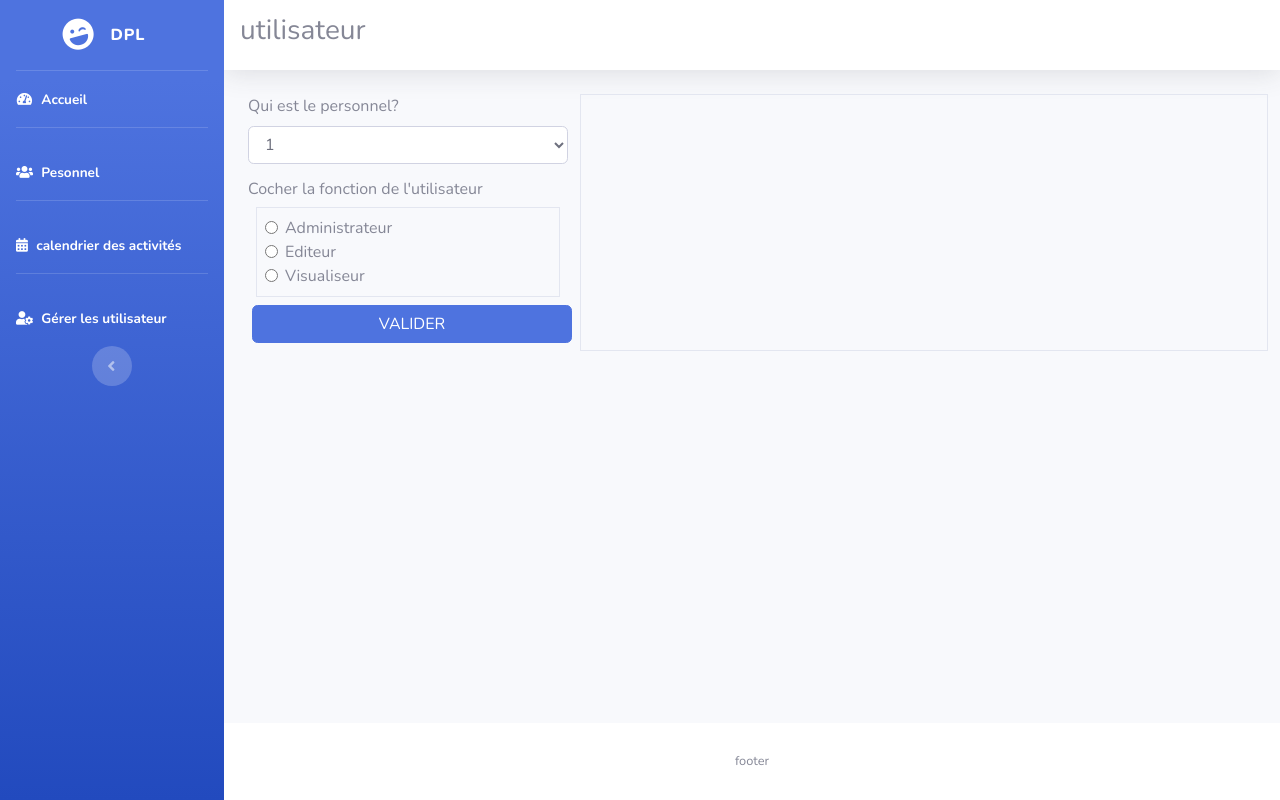
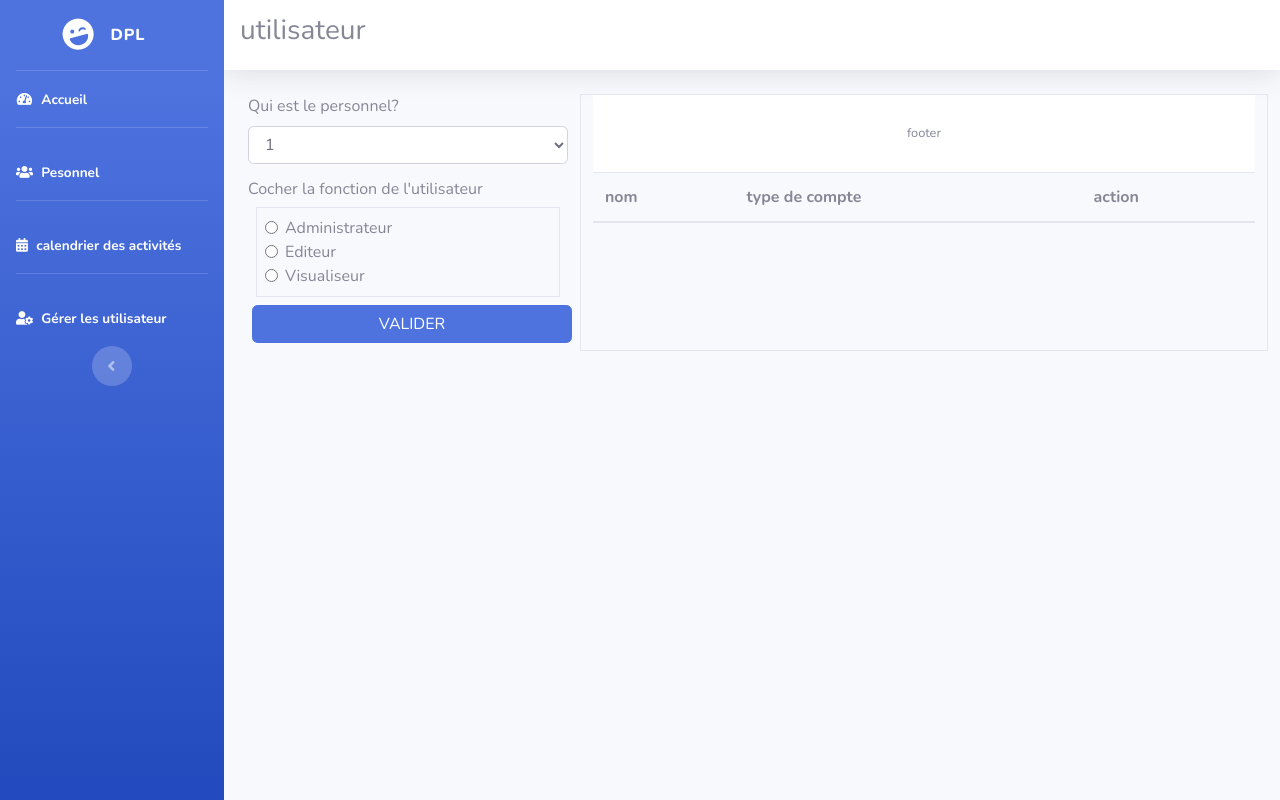
Before and after one commit to lucarandrianiaina/projet-DPL, a PHP site: page /utilisateur.php in a window 1280 px wide. Run offline with PHP 8.4, Linux system fonts and the light colour scheme; lists and menus that the app fills with data are empty.

Commit message:
dépot le 30-10-2024 update

```diff
--- a/model/ajout_personnel.php
+++ b/model/ajout_personnel.php
@@ -1,7 +1,7 @@
 <?php
 include 'fonction.php';
 $nom = $_POST['nom_p'];
-$mdp_default = '1234';
+$mdp_default = password_hash('1234', PASSWORD_DEFAULT);
 $get_id = get_last_login();
 $id_l = $get_id['id_l']+1;
 if(isset($_POST['ajout'])){
--- a/vue/utilisateur.php
+++ b/vue/utilisateur.php
@@ -35,7 +35,18 @@ include_once 'header.php'
       </div>
       <div class="col-sm-12 col-lg-8 border ">
             <!-- tableau de données -->
+            <table class="table">
+                  <thead>
+                        <tr>
+                              <th scope="col">nom</th>
+                              <th scope="col">type de compte</th>
+                              <th scope="col">action</th>
+                        </tr>
+                  </thead>
+                  <tbody>
 
+                  </tbody>
+            </tabble>
       </div>
 </div>
 
```
